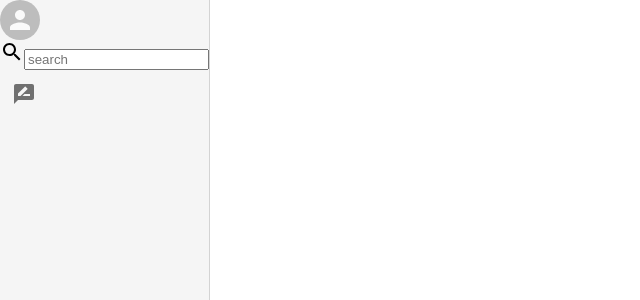
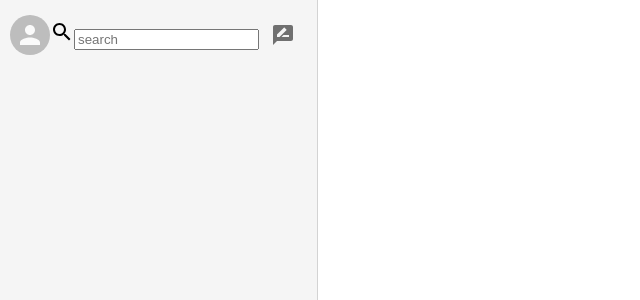
Before and after one commit to Vinoth6194/redux_imessage, a React (Create React App) app: page / in a window 1280 px wide. Shown: the top 300 px of the page, without its empty margins (0-640 px from the left). Built offline with nearby package versions, Linux system fonts and the light colour scheme.

Commit message:
siderbar__header

```diff
--- a/src/Sidebar.css
+++ b/src/Sidebar.css
@@ -6,3 +6,9 @@
   background-color: #f5f5f5;
   border-right: 1px solid lightgray;
 }
+.sidebar__header {
+  display: flex;
+  align-items: center;
+  padding: 10px;
+  height: 50px;
+}
```
